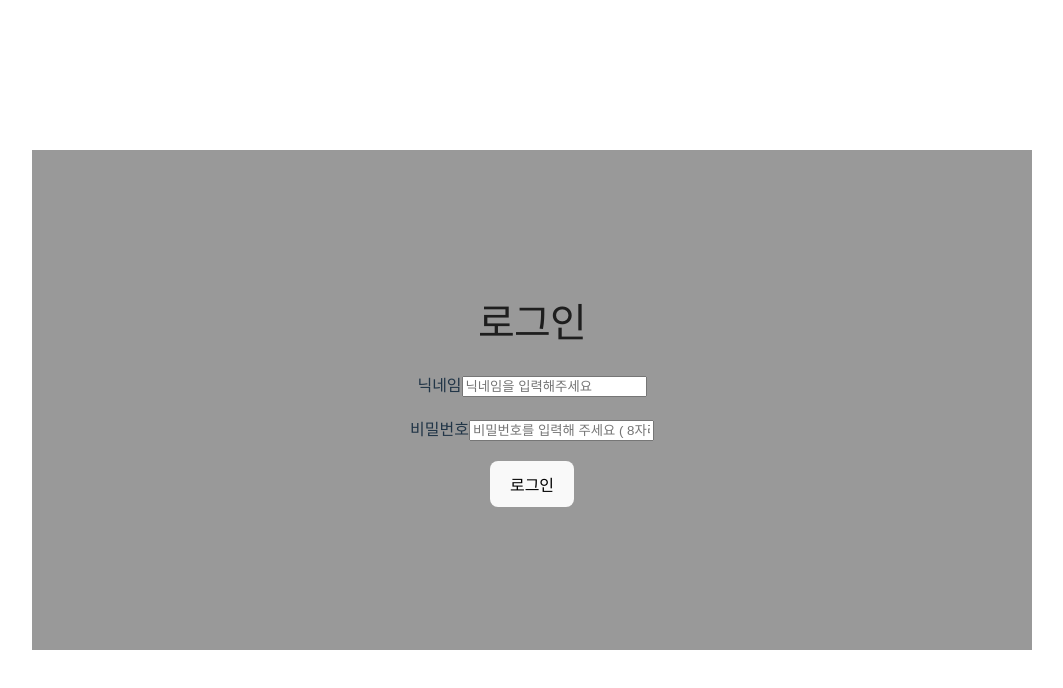
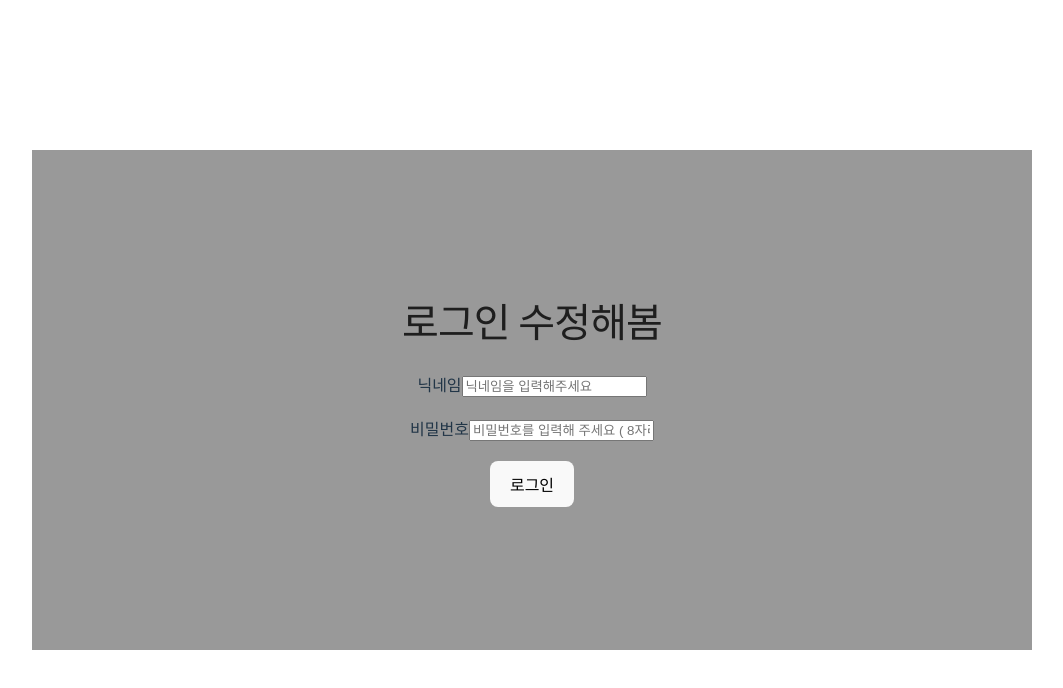
Before and after one commit to EongNiDeul/EongNi_Client, a React (Vite) app in the folder eongni_client/: page /LoginPage in a window 1280 px wide. Shown: the top 688 px of the page, without its empty margins (108-1171 px from the left). Built offline with nearby package versions, Linux system fonts and the light colour scheme.

Commit message:
커밋 테스트

```diff
--- a/eongni_client/src/pages/LoginPage.jsx
+++ b/eongni_client/src/pages/LoginPage.jsx
@@ -5,13 +5,13 @@ function LoginPage() {
   return (
     <>
       <div className={styles.container}>
-        <div className={styles.title}>로그인</div>
+        <div className={styles.title}>로그인 수정해봄</div>
 
         <div>
           <label>
             {" "}
             닉네임
-            <input type="text" placeholder="닉네임을 입력해주세요" className={styles.input}/>
+            <input type="text" placeholder="닉네임을 입력해주세요" className={styles.input} />
           </label>
         </div>
 
```
Also changed, not shown: 1 other file (tests, documents, lock files or other folders).
